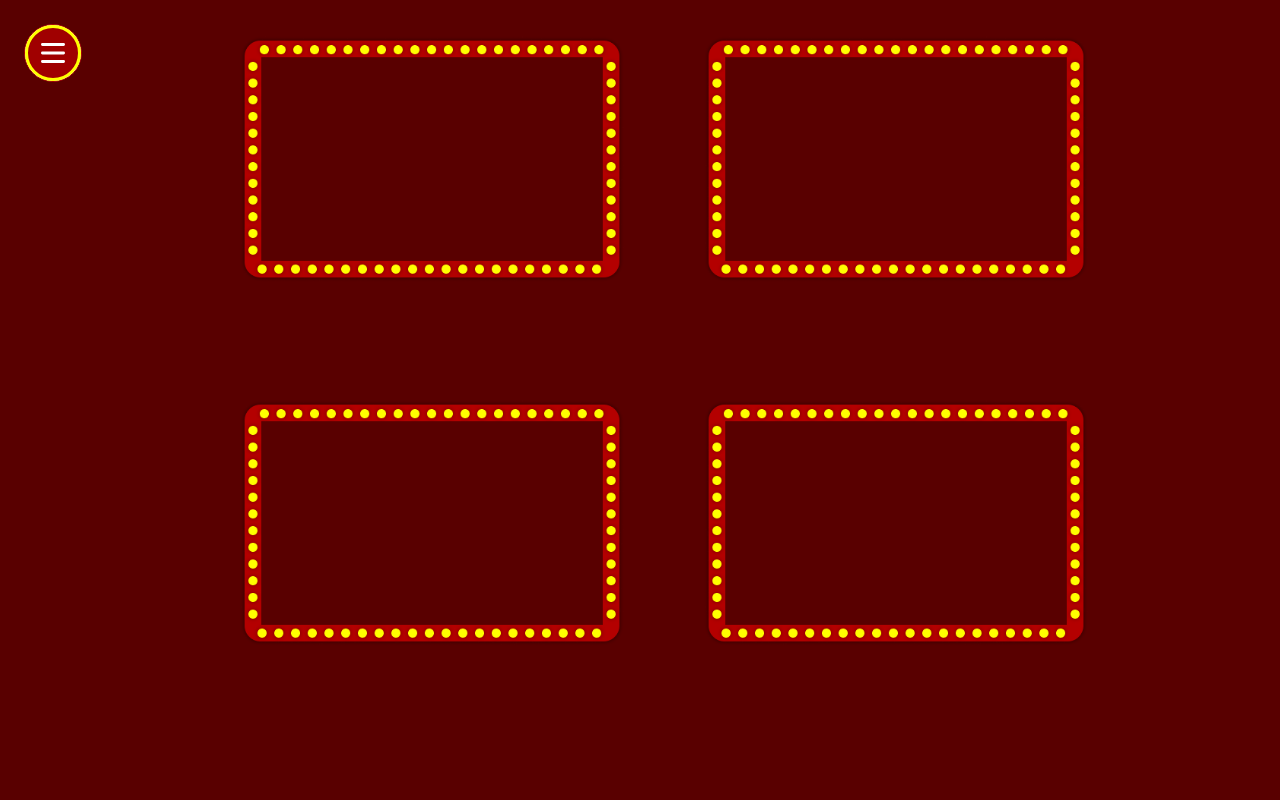
After one commit to rukaachan/PKK-BTS, a Laravel app: template resources/views/data/category.blade.php in a window 1280 px wide. The commit adds this page. Run offline with Laravel 10, Linux system fonts and the light colour scheme; the template is opened without the code that fills it, so the values that code supplies are empty; style sheets or scripts are compiled from the project's sources; settings files or empty folders that the repository lacks are supplied.

Commit message:
push aja

```diff
--- /dev/null
+++ b/resources/views/data/category.blade.php
@@ -0,0 +1,24 @@
+@extends('layouts.layout')
+@section('content')
+<!doctype html>
+<html lang="en">
+
+<head>
+    <meta charset="utf-8">
+    <meta name="viewport" content="width=device-width, initial-scale=1.0">
+    @vite('resources/css/app.css')
+</head>
+
+<body class=" flex items-center justify-center h-screen overflow-hidden relative" style="background-color: #590000">
+    <div class="w-full h-full ps-32">
+        <div class="grid grid-rows-2 grid-cols-2 w-full h-full">
+            <div class="w-96 mt-9 ml-28"><img src="{{ asset('assets/kelap2.png') }}" alt="">
+            <a href="" class="w-full"></a></div>
+            <div class="w-96 mt-9 mr-14"><img src="{{ asset('assets/kelap2.png') }}" alt=""></div>
+            <div class="w-96 mb-9 ml-28"><img src="{{ asset('assets/kelap2.png') }}" alt=""></div>
+            <div class="w-96 mb-9 mr-14"><img src="{{ asset('assets/kelap2.png') }}" alt=""></div>
+        </div>
+    </div>
+</body>
+
+</html>
--- a/resources/views/layouts/layout.blade.php
+++ b/resources/views/layouts/layout.blade.php
@@ -1,40 +1,48 @@
 @vite(['resources/sass/app.scss', 'resources/js/app.js'])
-<div data-dial-init class="fixed top-6 start-6 group w-10  bg-white rounded-full" style="z-index: 999999">
+<div data-dial-init class="fixed top-6 start-6 group bg-white border border-darkRed  rounded-full" style="z-index: 999999">
     <button type="button" data-dial-toggle="speed-dial-menu-top-left" aria-controls="speed-dial-menu-top-left" aria-expanded="false" class="flex items-center justify-center text-white bg-darkRed rounded-full w-14 h-14 hover:bg-darkRed dark:bg-blue-600 dark:hover:bg-blue-700 focus:ring-4 focus:ring-blue-300 focus:outline-non border-yellow-250 border-3">
-        <svg class="w-6 h-6 text-white transition-transform group-hover:rotate-45 " aria-hidden="true" xmlns="http://www.w3.org/2000/svg" fill="none" viewBox="0 0 17 14">
+        <svg class="w-6 h-6 text-white transition-transform group-hover:rotate-45" aria-hidden="true" xmlns="http://www.w3.org/2000/svg" fill="none" viewBox="0 0 17 14">
             <path stroke="currentColor" stroke-linecap="round" stroke-linejoin="round" stroke-width="2" d="M1 1h15M1 7h15M1 13h15"/>
         </svg>
         <span class="sr-only">Open actions menu</span>
     </button>
-    <div id="speed-dial-menu-top-left" class="flex-col items-center hidden  mt-4 space-y-2">
-        <button type="button" data-tooltip-target="tooltip-share" data-tooltip-placement="left" class="flex justify-center items-center w-[52px] h-[52px] text-gray-500 hover:text-gray-900 bg-white rounded-full border border-gray-200 dark:border-gray-600 shadow-sm dark:hover:text-white dark:text-gray-400 hover:bg-gray-50 dark:bg-gray-700 dark:hover:bg-gray-600 focus:ring-4 focus:ring-gray-300 focus:outline-none dark:focus:ring-gray-400">
-            <svg class="w-5 h-5" aria-hidden="true" xmlns="http://www.w3.org/2000/svg" fill="currentColor" viewBox="0 0 18 18">
-                <path d="M14.419 10.581a3.564 3.564 0 0 0-2.574 1.1l-4.756-2.49a3.54 3.54 0 0 0 .072-.71 3.55 3.55 0 0 0-.043-.428L11.67 6.1a3.56 3.56 0 1 0-.831-2.265c.006.143.02.286.043.428L6.33 6.218a3.573 3.573 0 1 0-.175 4.743l4.756 2.491a3.58 3.58 0 1 0 3.508-2.871Z"/>
-            </svg>
-            <span class="sr-only">Share</span>
+    <div id="speed-dial-menu-top-left" class="flex-col items-center hidden  mt-4 space-y-2 justify-center">
+        <a href="/kategori-data">
+        <button type="button" data-tooltip-target="tooltip-data" data-tooltip-placement="left" class="flex justify-center items-center w-[52px] h-[52px]  rounded-full border border-gray-200  shadow-sm bg-darkRed hover:bg-red-900 mb-2">
+            <svg class="w-6 h-6 text-white" aria-hidden="true" xmlns="http://www.w3.org/2000/svg" fill="currentColor" viewBox="0 0 18 18">
+                <path d="M18 5H0v11a2 2 0 0 0 2 2h14a2 2 0 0 0 2-2V5Zm-7.258-2L9.092.8a2.009 2.009 0 0 0-1.6-.8H2.049a2 2 0 0 0-2 2v1h10.693Z"/>
+              </svg>
+            <span class="sr-only">Data</span>
         </button>
-        <div id="tooltip-share" role="tooltip" class="absolute z-10 invisible inline-block w-auto px-3 py-2 text-sm font-medium text-white transition-opacity duration-300 bg-gray-900 rounded-lg shadow-sm opacity-0 tooltip dark:bg-gray-700">
-            Share
+        </a>
+        <div id="tooltip-data" role="tooltip" class="absolute z-10 invisible inline-block w-auto px-3 py-2 text-sm font-medium text-white transition-opacity duration-300 bg-gray-900 rounded-lg shadow-sm opacity-0 tooltip dark:bg-gray-700">
+            Data
             <div class="tooltip-arrow" data-popper-arrow></div>
         </div>
-        <button type="button" data-tooltip-target="tooltip-print" data-tooltip-placement="left" class="flex justify-center items-center w-[52px] h-[52px] text-gray-500 hover:text-gray-900 bg-white rounded-full border border-gray-200 dark:border-gray-600 shadow-sm dark:hover:text-white dark:text-gray-400 hover:bg-gray-50 dark:bg-gray-700 dark:hover:bg-gray-600 focus:ring-4 focus:ring-gray-300 focus:outline-none dark:focus:ring-gray-400">
-            <svg class="w-5 h-5" aria-hidden="true" xmlns="http://www.w3.org/2000/svg" fill="currentColor" viewBox="0 0 20 20">
-                <path d="M5 20h10a1 1 0 0 0 1-1v-5H4v5a1 1 0 0 0 1 1Z"/>
-                <path d="M18 7H2a2 2 0 0 0-2 2v6a2 2 0 0 0 2 2v-3a2 2 0 0 1 2-2h12a2 2 0 0 1 2 2v3a2 2 0 0 0 2-2V9a2 2 0 0 0-2-2Zm-1-2V2a2 2 0 0 0-2-2H5a2 2 0 0 0-2 2v3h14Z"/>
-            </svg>
-            <span class="sr-only">Print</span>
-        </button>
-        <div id="tooltip-print" role="tooltip" class="absolute z-10 invisible inline-block w-auto px-3 py-2 text-sm font-medium text-white transition-opacity duration-300 bg-gray-900 rounded-lg shadow-sm opacity-0 tooltip dark:bg-gray-700">
-            Print
+        <a href="" >
+            <button type="button" data-tooltip-target="tooltip-bts" data-tooltip-placement="left" class="flex justify-center items-center w-[52px] h-[52px] bg-darkRed hover:bg-red-900 text-white rounded-full border mb-2">
+                <svg class="w-6 h-6 text-white" aria-hidden="true" xmlns="http://www.w3.org/2000/svg" fill="currentColor" viewBox="0 0 20 18">
+                    <path d="M9 1.334C7.06.594 1.646-.84.293.653a1.158 1.158 0 0 0-.293.77v13.973c0 .193.046.383.134.55.088.167.214.306.366.403a.932.932 0 0 0 .5.147c.176 0 .348-.05.5-.147 1.059-.32 6.265.851 7.5 1.65V1.334ZM19.707.653C18.353-.84 12.94.593 11 1.333V18c1.234-.799 6.436-1.968 7.5-1.65a.931.931 0 0 0 .5.147.931.931 0 0 0 .5-.148c.152-.096.279-.235.366-.403.088-.167.134-.357.134-.55V1.423a1.158 1.158 0 0 0-.293-.77Z"/>
+                  </svg>
+                <span class="sr-only">BTS</span>
+            </button>
+        </a>
+        <div id="tooltip-bts" role="tooltip" class="absolute z-10 invisible inline-block w-auto px-3 py-2 text-sm font-medium text-white transition-opacity duration-300 bg-gray-900 rounded-lg shadow-sm opacity-0 tooltip dark:bg-gray-700">
+            BTS
             <div class="tooltip-arrow" data-popper-arrow></div>
         </div>
-        <button type="button" data-tooltip-target="tooltip-download" data-tooltip-placement="left" class="flex justify-center items-center w-[52px] h-[52px] text-gray-500 hover:text-gray-900 bg-white rounded-full border border-gray-200 dark:border-gray-600 shadow-sm dark:hover:text-white dark:text-gray-400 hover:bg-gray-50 dark:bg-gray-700 dark:hover:bg-gray-600 focus:ring-4 focus:ring-gray-300 focus:outline-none dark:focus:ring-gray-400">
-            <svg class="w-5 h-5" aria-hidden="true" xmlns="http://www.w3.org/2000/svg" fill="currentColor" viewBox="0 0 20 20">
-                <path d="M14.707 7.793a1 1 0 0 0-1.414 0L11 10.086V1.5a1 1 0 0 0-2 0v8.586L6.707 7.793a1 1 0 1 0-1.414 1.414l4 4a1 1 0 0 0 1.416 0l4-4a1 1 0 0 0-.002-1.414Z"/>
-                <path d="M18 12h-2.55l-2.975 2.975a3.5 3.5 0 0 1-4.95 0L4.55 12H2a2 2 0 0 0-2 2v4a2 2 0 0 0 2 2h16a2 2 0 0 0 2-2v-4a2 2 0 0 0-2-2Zm-3 5a1 1 0 1 1 0-2 1 1 0 0 1 0 2Z"/>
-            </svg>
-            <span class="sr-only">Download</span>
-        </button>
+        <a href="">
+            <button type="button" data-tooltip-target="tooltip-about" data-tooltip-placement="left" class="flex justify-center items-center w-[52px] h-[52px] bg-darkRed hover:bg-red-900 text-white rounded-full border mb-2">
+                <svg class="w-6 h-6 text-white" aria-hidden="true" xmlns="http://www.w3.org/2000/svg" fill="currentColor" viewBox="0 0 20 20">
+                    <path d="M10 .5a9.5 9.5 0 1 0 9.5 9.5A9.51 9.51 0 0 0 10 .5ZM10 15a1 1 0 1 1 0-2 1 1 0 0 1 0 2Zm1-4a1 1 0 0 1-2 0V6a1 1 0 0 1 2 0v5Z"/>
+                  </svg>
+                <span class="sr-only">About</span>
+            </button>
+            <div id="tooltip-about" role="tooltip" class="absolute z-10 invisible inline-block w-auto px-3 py-2 text-sm font-medium text-white transition-opacity duration-300 bg-gray-900 rounded-lg shadow-sm opacity-0 tooltip dark:bg-gray-700">
+                About
+                <div class="tooltip-arrow" data-popper-arrow></div>
+            </div>
+        </a>
 
     </div>
 </div>
--- a/routes/web.php
+++ b/routes/web.php
@@ -2,6 +2,7 @@
 
 use Illuminate\Support\Facades\Route;
 use App\Http\Controllers\AuthController;
+use App\Http\Controllers\DataController;
 
 /*
 |--------------------------------------------------------------------------
@@ -17,3 +18,5 @@ use App\Http\Controllers\AuthController;
 Route::get('/', [AuthController::class, 'index'])->name('login');
 Route::post('/', [AuthController::class, 'authenticated']);
 Route::get('/logout', [AuthController::class, 'logout']);
+
+Route::get('/kategori-data', [DataController::class, 'category']);
```
Also changed, not shown: app/Http/Controllers/DataController.php (added, +65 -0 lines), app/Models/data.php (added, +11 -0 lines), database/migrations/2024_01_11_074128_create_data_table.php (added), public/assets/kelap2.png (added).
